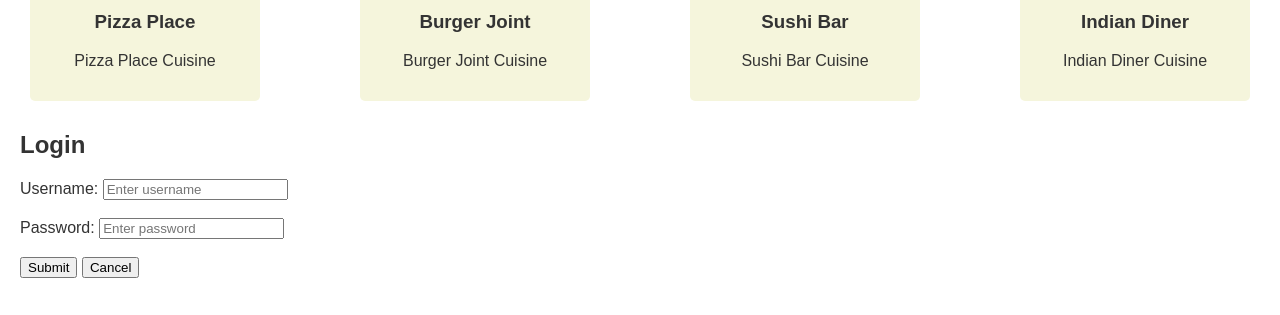
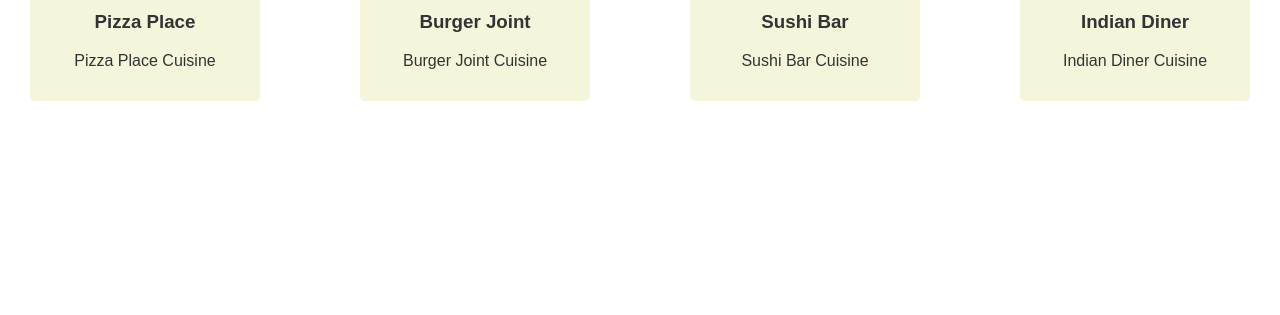
Before and after one commit to Sindhumathi03/nallman, a website: page fm.html in a window 1280 px wide. Shown: the part 336-651 px from the top of the page. Drawn offline with Linux system fonts and the light colour scheme.

Commit message:
Update fm.html

```diff
--- a/fm.html
+++ b/fm.html
@@ -40,15 +40,6 @@
             <h3>Total Price: <span id="totalPrice">$0</span></h3>
             <button onclick="hideOrders()">Close Orders</button>
         </section>
-         <div id="loginModal" class="hidden">
-        <h2>Login</h2>
-        <label for="username">Username:</label>
-        <input type="text" id="username" placeholder="Enter username"><br><br>
-        <label for="password">Password:</label>
-        <input type="password" id="password" placeholder="Enter password"><br><br>
-        <button onclick="submitLogin()">Submit</button>
-        <button onclick="cancelLogin()">Cancel</button>
-    </div>
 
 
         <section class="offers-modal" id="offersModal" style="display:none;">
```
